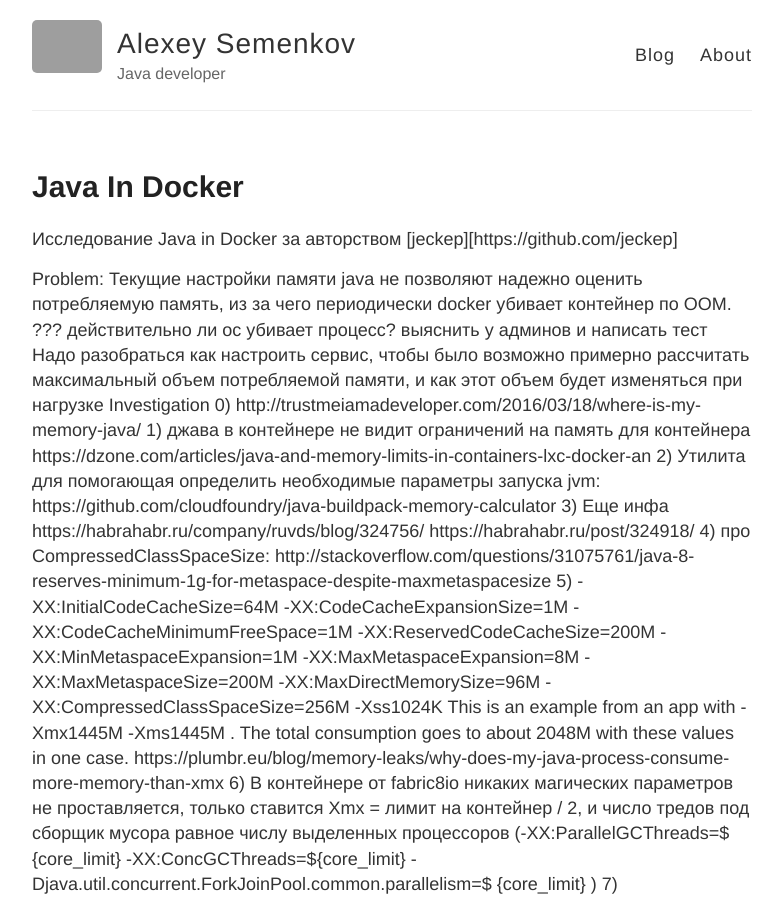
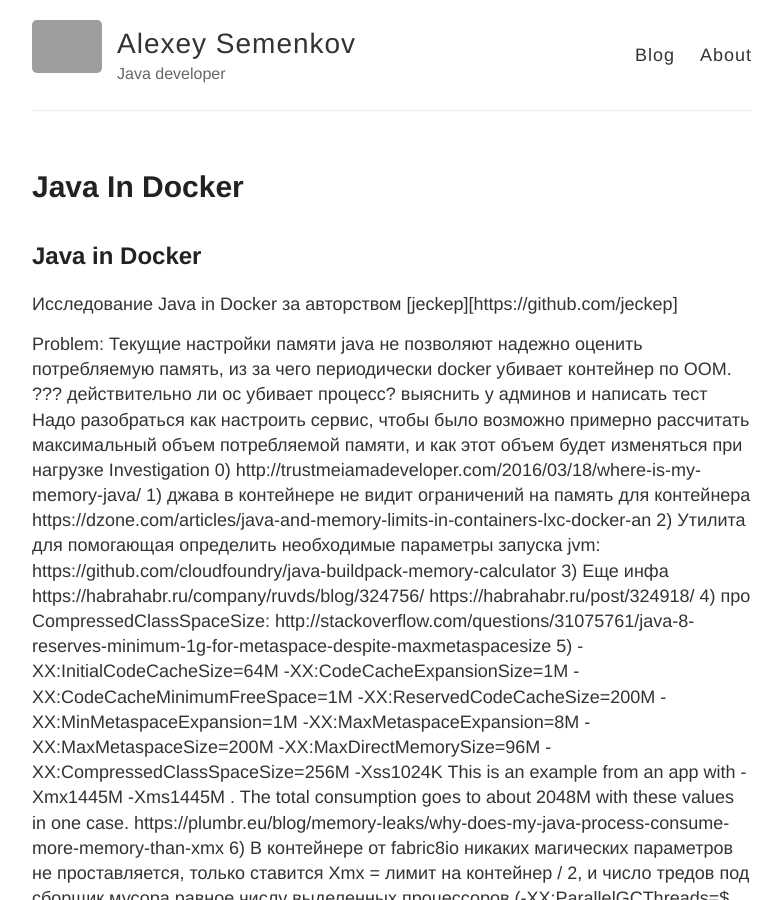
Before and after one commit to knalx/knalx-blog, a Jekyll site: the page built from _posts/2017-06-18-java-in-docker.md, in a window 1280 px wide and 900 px high. Shown: the whole window, without its empty margins (248-1030 px from the left). Built offline with Jekyll 4.4.1, drawn with Linux system fonts in a browser that asks for light colours; our own code applies the rules of GitHub Pages for plain Markdown files; grey boxes are pictures that could not be loaded.

Commit message:
Update 2017-06-18-java-in-docker.md

```diff
--- a/_posts/2017-06-18-java-in-docker.md
+++ b/_posts/2017-06-18-java-in-docker.md
@@ -1,3 +1,5 @@
+## Java in Docker
+
 Исследование Java in Docker за авторством [jeckep][https://github.com/jeckep]
 
 Problem:
```
